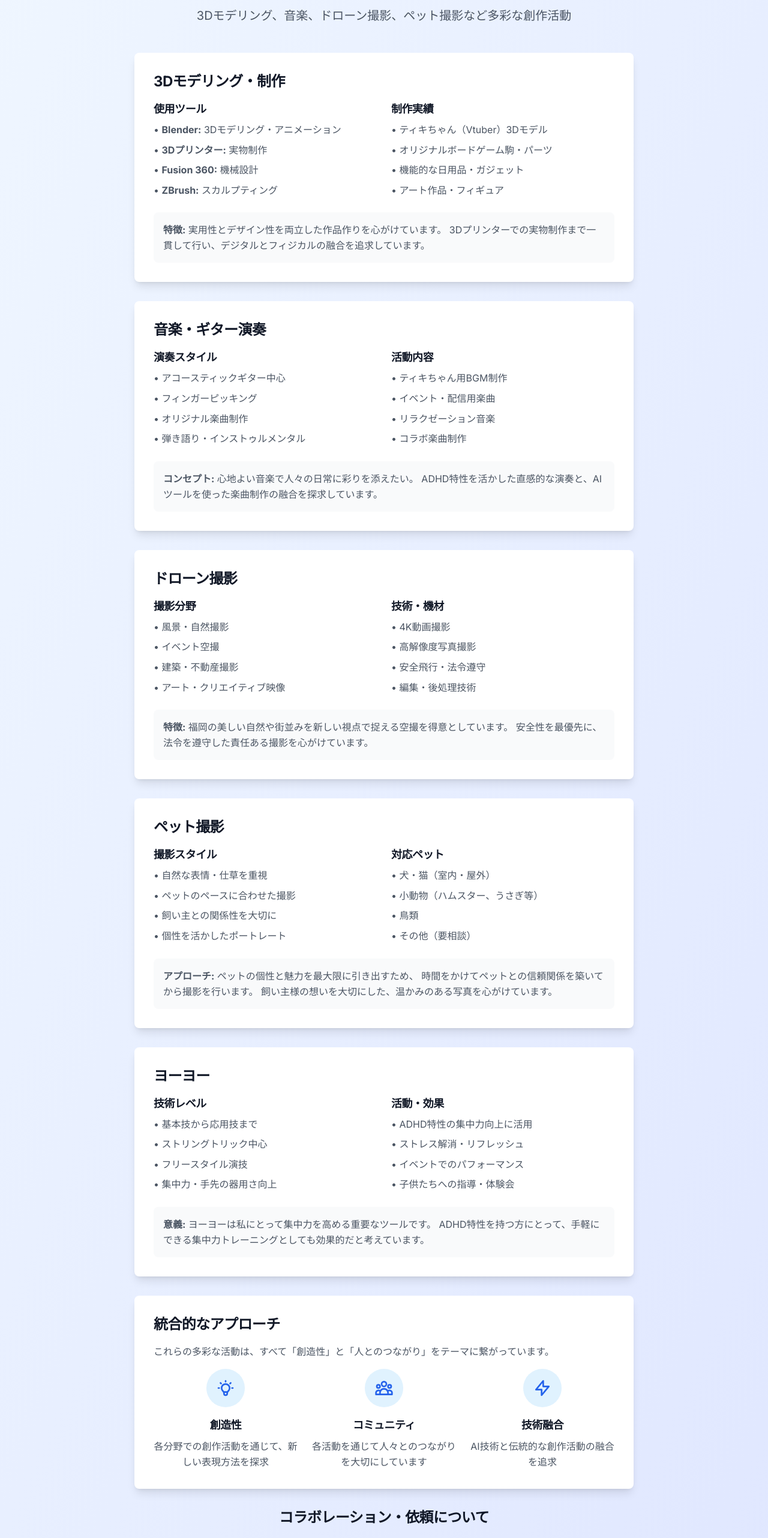
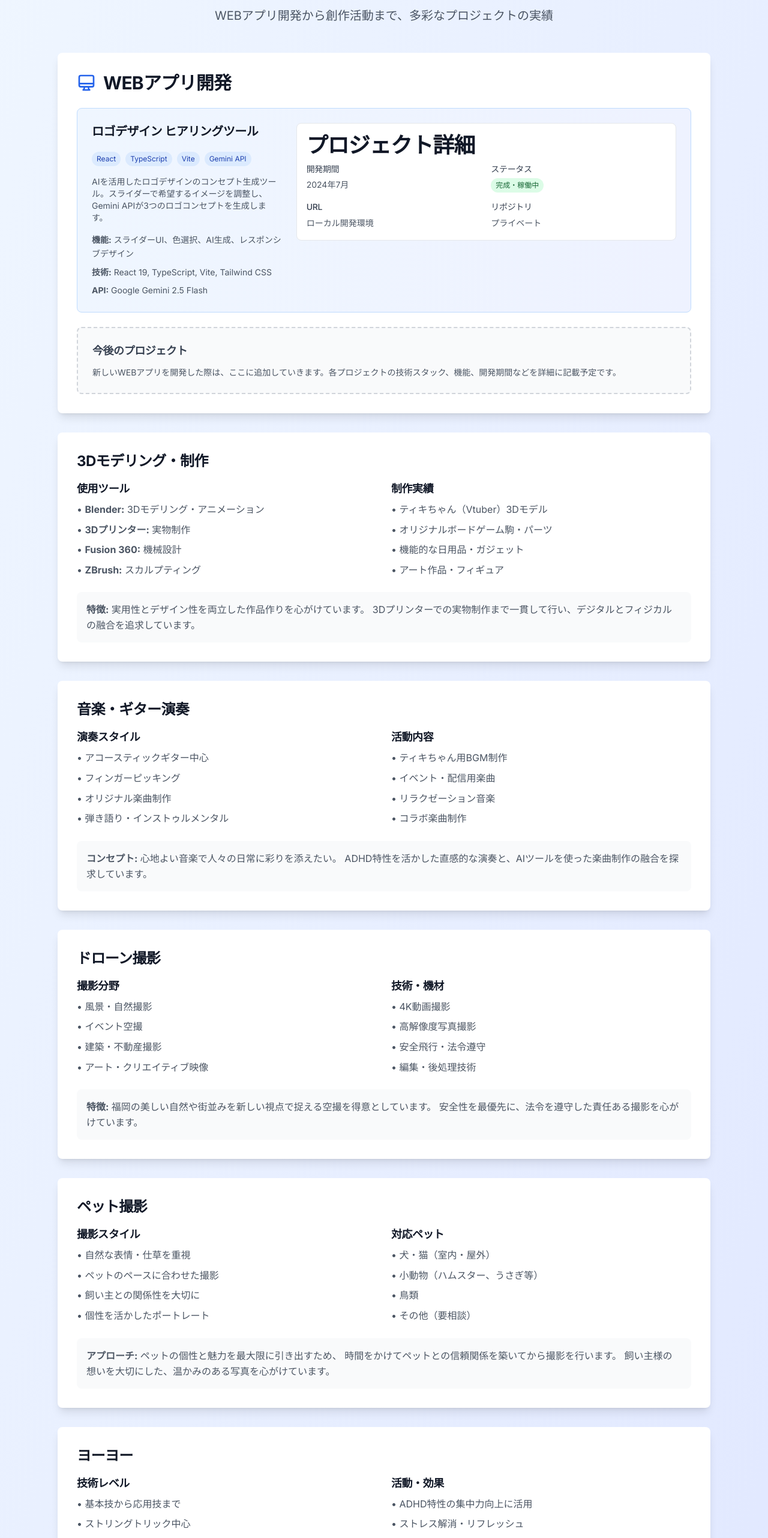
Before and after one commit to AI-am-I-AI-community/wed_bgnight, a Next.js app: page /portfolio in a window 1280 px wide. Shown: the part 220-2784 px from the top of the page at 60% size. Built offline with nearby package versions, Linux system fonts and the light colour scheme; no server answers.

Commit message:
Update portfolio page with WEB app development section and add favicon

```diff
--- a/src/app/portfolio/page.tsx
+++ b/src/app/portfolio/page.tsx
@@ -3,16 +3,80 @@ import Link from 'next/link'
 export default function PortfolioPage() {
   return (
     <div className="min-h-screen bg-gradient-to-br from-blue-50 to-indigo-100">
-      <div className="max-w-4xl mx-auto px-4 py-20 sm:px-6 lg:px-8">
+      <div className="max-w-6xl mx-auto px-4 py-20 sm:px-6 lg:px-8">
         {/* ヘッダー */}
         <div className="text-center mb-12">
           <h1 className="text-4xl md:text-5xl font-bold text-gray-900 mb-6">
-            その他のプロジェクト
+            ポートフォリオ
           </h1>
           <p className="text-xl text-gray-600 max-w-2xl mx-auto">
-            3Dモデリング、音楽、ドローン撮影、ペット撮影など多彩な創作活動
+            WEBアプリ開発から創作活動まで、多彩なプロジェクトの実績
           </p>
         </div>
+
+        {/* WEBアプリ開発セクション */}
+        <section className="bg-white rounded-lg shadow-lg p-8 mb-8">
+          <h2 className="text-3xl font-bold text-gray-900 mb-6 flex items-center">
+            <svg className="w-8 h-8 text-blue-600 mr-3" fill="none" stroke="currentColor" viewBox="0 0 24 24">
+              <path strokeLinecap="round" strokeLinejoin="round" strokeWidth={2} d="M9.75 17L9 20l-1 1h8l-1-1-.75-3M3 13h18M5 17h14a2 2 0 002-2V5a2 2 0 00-2-2H5a2 2 0 00-2 2v10a2 2 0 002 2z" />
+            </svg>
+            WEBアプリ開発
+          </h2>
+
+          {/* ロゴヒアリングツール */}
+          <div className="bg-gradient-to-r from-blue-50 to-indigo-50 rounded-lg p-6 mb-6 border border-blue-200">
+            <div className="flex flex-col md:flex-row gap-6">
+              <div className="md:w-1/3">
+                <h3 className="text-xl font-bold text-gray-900 mb-3">ロゴデザイン ヒアリングツール</h3>
+                <div className="space-y-2 mb-4">
+                  <span className="inline-block bg-blue-100 text-blue-800 text-xs px-2 py-1 rounded-full mr-2">React</span>
+                  <span className="inline-block bg-blue-100 text-blue-800 text-xs px-2 py-1 rounded-full mr-2">TypeScript</span>
+                  <span className="inline-block bg-blue-100 text-blue-800 text-xs px-2 py-1 rounded-full mr-2">Vite</span>
+                  <span className="inline-block bg-blue-100 text-blue-800 text-xs px-2 py-1 rounded-full mr-2">Gemini API</span>
+                </div>
+                <p className="text-gray-600 text-sm mb-4">
+                  AIを活用したロゴデザインのコンセプト生成ツール。スライダーで希望するイメージを調整し、Gemini APIが3つのロゴコンセプトを生成します。
+                </p>
+                <div className="space-y-2 text-sm text-gray-600">
+                  <p><strong>機能:</strong> スライダーUI、色選択、AI生成、レスポンシブデザイン</p>
+                  <p><strong>技術:</strong> React 19, TypeScript, Vite, Tailwind CSS</p>
+                  <p><strong>API:</strong> Google Gemini 2.5 Flash</p>
+                </div>
+              </div>
+              <div className="md:w-2/3">
+                <div className="bg-white rounded-lg p-4 border border-gray-200">
+                  <h4 className="font-semibold text-gray-900 mb-3">プロジェクト詳細</h4>
+                  <div className="grid md:grid-cols-2 gap-4 text-sm">
+                    <div>
+                      <h5 className="font-medium text-gray-700 mb-2">開発期間</h5>
+                      <p className="text-gray-600">2024年7月</p>
+                    </div>
+                    <div>
+                      <h5 className="font-medium text-gray-700 mb-2">ステータス</h5>
+                      <span className="inline-block bg-green-100 text-green-800 text-xs px-2 py-1 rounded-full">完成・稼働中</span>
+                    </div>
+                    <div>
+                      <h5 className="font-medium text-gray-700 mb-2">URL</h5>
+                      <p className="text-gray-600">ローカル開発環境</p>
+                    </div>
+                    <div>
+                      <h5 className="font-medium text-gray-700 mb-2">リポジトリ</h5>
+                      <p className="text-gray-600">プライベート</p>
+                    </div>
+                  </div>
+                </div>
+              </div>
+            </div>
+          </div>
+
+          {/* 今後のプロジェクト用のテンプレート */}
+          <div className="bg-gray-50 rounded-lg p-6 border-2 border-dashed border-gray-300">
+            <h3 className="text-lg font-semibold text-gray-700 mb-3">今後のプロジェクト</h3>
+            <p className="text-gray-600 text-sm">
+              新しいWEBアプリを開発した際は、ここに追加していきます。各プロジェクトの技術スタック、機能、開発期間などを詳細に記載予定です。
+            </p>
+          </div>
+        </section>
 
         {/* 3Dモデリング */}
         <section className="bg-white rounded-lg shadow-lg p-8 mb-8">
@@ -179,8 +243,8 @@ export default function PortfolioPage() {
             </p>
             <div className="grid md:grid-cols-3 gap-6">
               <div className="text-center">
-                <div className="w-16 h-16 bg-primary-100 rounded-full flex items-center justify-center mx-auto mb-4">
-                  <svg className="w-8 h-8 text-primary-600" fill="none" stroke="currentColor" viewBox="0 0 24 24">
+                <div className="w-16 h-16 bg-blue-100 rounded-full flex items-center justify-center mx-auto mb-4">
+                  <svg className="w-8 h-8 text-blue-600" fill="none" stroke="currentColor" viewBox="0 0 24 24">
                     <path strokeLinecap="round" strokeLinejoin="round" strokeWidth={2} d="M9.663 17h4.673M12 3v1m6.364 1.636l-.707.707M21 12h-1M4 12H3m3.343-5.657l-.707-.707m2.828 9.9a5 5 0 117.072 0l-.548.547A3.374 3.374 0 0014 18.469V19a2 2 0 11-4 0v-.531c0-.895-.356-1.754-.988-2.386l-.548-.547z" />
                   </svg>
                 </div>
@@ -190,8 +254,8 @@ export default function PortfolioPage() {
                 </p>
               </div>
               <div className="text-center">
-                <div className="w-16 h-16 bg-primary-100 rounded-full flex items-center justify-center mx-auto mb-4">
-                  <svg className="w-8 h-8 text-primary-600" fill="none" stroke="currentColor" viewBox="0 0 24 24">
+                <div className="w-16 h-16 bg-green-100 rounded-full flex items-center justify-center mx-auto mb-4">
+                  <svg className="w-8 h-8 text-green-600" fill="none" stroke="currentColor" viewBox="0 0 24 24">
                     <path strokeLinecap="round" strokeLinejoin="round" strokeWidth={2} d="M17 20h5v-2a3 3 0 00-5.356-1.857M17 20H7m10 0v-2c0-.656-.126-1.283-.356-1.857M7 20H2v-2a3 3 0 015.356-1.857M7 20v-2c0-.656.126-1.283.356-1.857m0 0a5.002 5.002 0 019.288 0M15 7a3 3 0 11-6 0 3 3 0 016 0zm6 3a2 2 0 11-4 0 2 2 0 014 0zM7 10a2 2 0 11-4 0 2 2 0 014 0z" />
                   </svg>
                 </div>
@@ -201,38 +265,35 @@ export default function PortfolioPage() {
                 </p>
               </div>
               <div className="text-center">
-                <div className="w-16 h-16 bg-primary-100 rounded-full flex items-center justify-center mx-auto mb-4">
-                  <svg className="w-8 h-8 text-primary-600" fill="none" stroke="currentColor" viewBox="0 0 24 24">
+                <div className="w-16 h-16 bg-purple-100 rounded-full flex items-center justify-center mx-auto mb-4">
+                  <svg className="w-8 h-8 text-purple-600" fill="none" stroke="currentColor" viewBox="0 0 24 24">
                     <path strokeLinecap="round" strokeLinejoin="round" strokeWidth={2} d="M13 10V3L4 14h7v7l9-11h-7z" />
                   </svg>
                 </div>
-                <h3 className="text-lg font-semibold text-gray-900 mb-2">技術融合</h3>
+                <h3 className="text-lg font-semibold text-gray-900 mb-2">技術革新</h3>
                 <p className="text-gray-600">
-                  AI技術と伝統的な創作活動の融合を追求
+                  AIや最新技術を活用した新しい可能性の探求
                 </p>
               </div>
             </div>
           </div>
         </section>
 
-        {/* コラボレーション */}
+        {/* お問い合わせ */}
         <section className="text-center">
-          <h2 className="text-2xl font-bold text-gray-900 mb-4">コラボレーション・依頼について</h2>
-          <p className="text-gray-600 mb-6">
-            各分野でのコラボレーションや制作依頼を承っています。<br />
-            お気軽にXのDMでご相談ください ♪
-          </p>
-          <div className="flex flex-col sm:flex-row gap-4 justify-center">
-            <a
-              href="https://x.com/MasayaToAi"
-              target="_blank"
-              rel="noopener noreferrer"
-              className="btn-primary"
+          <div className="bg-white rounded-lg shadow-lg p-8">
+            <h2 className="text-2xl font-bold text-gray-900 mb-4">お問い合わせ</h2>
+            <p className="text-gray-600 mb-6">
+              プロジェクトのご相談や、コラボレーションのご提案など、お気軽にお声がけください。
+            </p>
+            <Link
+              href="/contact"
+              className="inline-flex items-center px-6 py-3 border border-transparent text-base font-medium rounded-md shadow-sm text-white bg-blue-600 hover:bg-blue-700 focus:outline-none focus:ring-2 focus:ring-offset-2 focus:ring-blue-500 transition-colors"
             >
-              コラボ・依頼について相談
-            </a>
-            <Link href="/" className="btn-secondary">
-              ホームに戻る
+              お問い合わせ
+              <svg className="ml-2 -mr-1 w-5 h-5" fill="none" stroke="currentColor" viewBox="0 0 24 24">
+                <path strokeLinecap="round" strokeLinejoin="round" strokeWidth={2} d="M17 8l4 4m0 0l-4 4m4-4H3" />
+              </svg>
             </Link>
           </div>
         </section>
```
Also changed, not shown: 1 other file (tests, documents, lock files or other folders).
